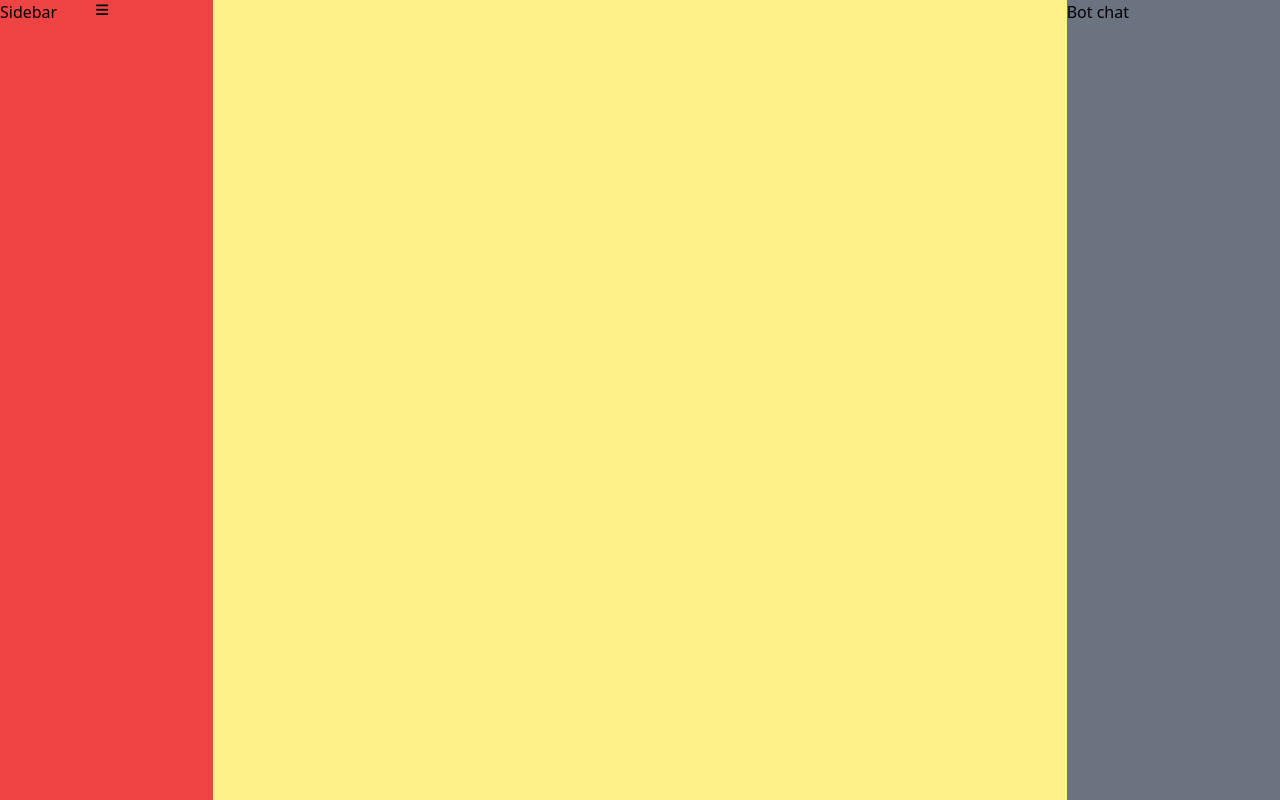
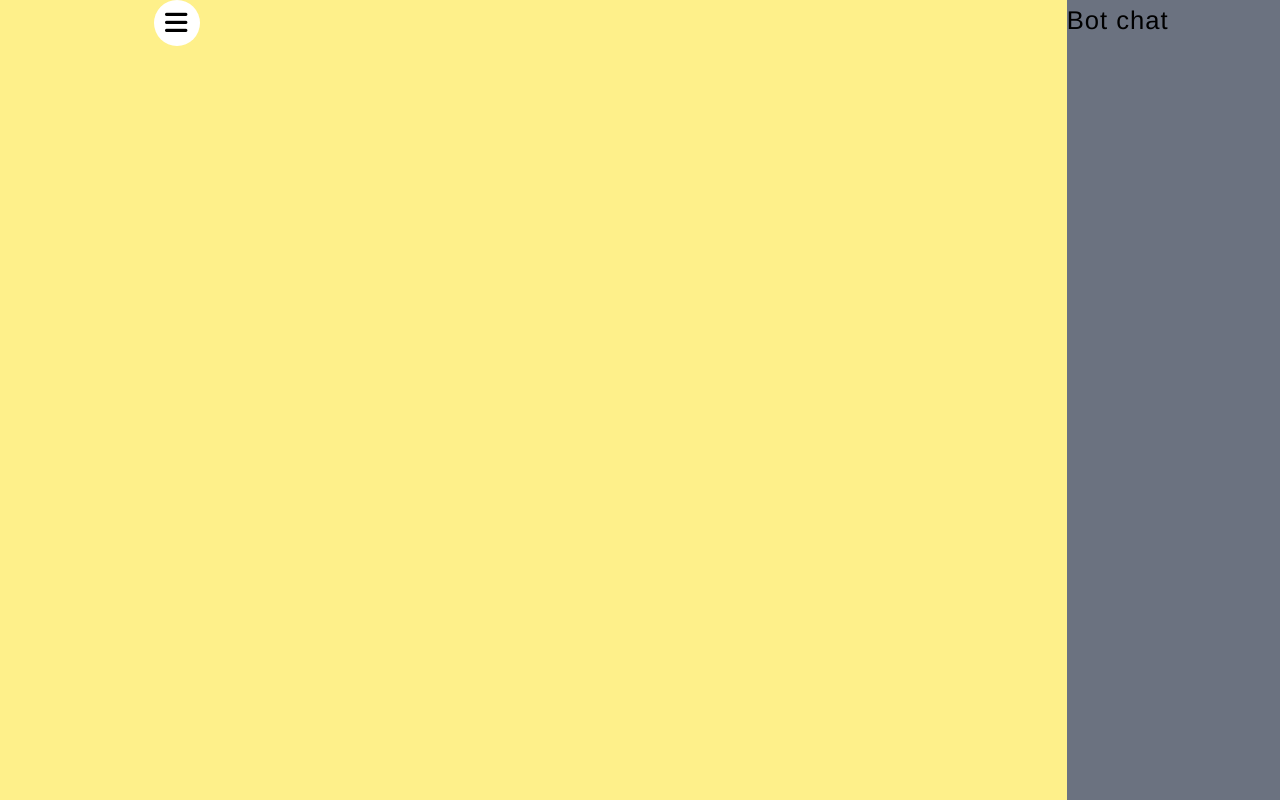
Before and after one commit to FullsnackDevs/Mentary, a React (Create React App) app: page / in a window 1280 px wide. Built offline with nearby package versions, Linux system fonts and the light colour scheme.

Commit message:
Update Sidebar close button

```diff
--- a/src/App.js
+++ b/src/App.js
@@ -1,31 +1,39 @@
 import Editor from "./components/Editor";
 import Bot from "./components/Bot";
 import Sidebar from "./components/Sidebar";
-import { useEffect, useState} from "react";
-
-
+import "./index.css";
+import { useEffect, useState } from "react";
 
 export default function App() {
-  const [state, setState] = useState(true);
+  const [state, setState] = useState(false);
 
   useEffect(() => {
-      const menuIcon = document.querySelector("i.menu-icon");
+    const menuIcons = document.querySelectorAll("button.menu-btn");
+    menuIcons.forEach((menuIcon) =>
       menuIcon.addEventListener("click", () => {
-          setState(!state);
-      });
+        setState(!state);
+      })
+    );
   });
 
-
-  return(
+  return (
     <div className="flex justify-between h-screen w-full">
-
-      <div className={state ? "sidebar fixed left-0 w-1/6 top-0 h-full bg-red-500" : "sidebar fixed left-0 w-16 top-0 h-full bg-red-500 invisible"}>
-          <Sidebar/>
+      <button className="menu-btn menu-icon fixed top-0 left-24 z-10">
+        <i className="fa-solid fa-bars"></i>
+      </button>
+      <div
+        className={
+          state
+            ? "sidebar fixed left-0 w-1/6 top-0 h-full bg-red-500"
+            : "sidebar fixed left-0 w-16 top-0 h-full bg-red-500 invisible"
+        }
+      >
+        <Sidebar />
       </div>
-      <Editor/>
+      <Editor />
       <div className="fixed right-0 top-0 w-1/6 h-full bg-gray-500">
-          <Bot/>
+        <Bot />
       </div>
     </div>
-  )
+  );
 }
--- a/src/components/Editor.jsx
+++ b/src/components/Editor.jsx
@@ -1,7 +1,3 @@
-export default function Editor(){
-    return(
-        <div className="bg-yellow-200 w-full h-full">
-            <i className="menu-icon fa-solid fa-bars text-sm fixed top-0 left-24"></i>
-        </div>
-    )
+export default function Editor() {
+  return <div className="bg-yellow-200 w-full h-full"></div>;
 }
--- a/src/components/Sidebar.jsx
+++ b/src/components/Sidebar.jsx
@@ -1,7 +1,10 @@
-export default function Sidebar(){
-    return(
-        <div>
-            Sidebar
-        </div>
-    )
+export default function Sidebar() {
+  return (
+    <div>
+      <button className="menu-btn">
+        <i class="fa-solid fa-x"></i>
+        Close
+      </button>
+    </div>
+  );
 }
--- a/src/index.css
+++ b/src/index.css
@@ -1,3 +1,26 @@
 @tailwind base;
 @tailwind components;
 @tailwind utilities;
+
+html {
+  font-size: 62.5%;
+  line-height: 1.6rem;
+  box-sizing: border-box;
+  font-family: "Helvetica", "Poppins", Arial, sans-serif;
+  -webkit-tap-highlight-color: transparent;
+  font-size: 1.6rem;
+}
+
+* {
+  padding: 0;
+  margin: 0;
+  box-sizing: inherit;
+  letter-spacing: 1px;
+}
+
+.menu-icon {
+  background-color: white;
+  width: 1.8rem;
+  height: 1.8rem;
+  border-radius: 50%;
+}
--- a/tailwind.config.js
+++ b/tailwind.config.js
@@ -1,10 +1,24 @@
 /** @type {import('tailwindcss').Config} */
 module.exports = {
-  content: [
-    "./src/**/*.{js,jsx,ts,tsx}",
-  ],
+  content: ["./src/**/*.{js,jsx,ts,tsx}"],
   theme: {
     extend: {},
+    fontSize: {
+      sm: "0.8rem",
+      base: "1rem",
+      xl: "1.25rem",
+      "2xl": "1.563rem",
+      "3xl": "1.953rem",
+      "4xl": "2.441rem",
+      "5xl": "3.052rem",
+    },
+    fontFamily: {
+      sans: ["Helvetica", "Arial", "sans-serif"],
+      serif: ["ui-serif", "Georgia"],
+      mono: ["ui-monospace", "SFMono-Regular"],
+      display: ["Times new roman"],
+      body: ['"Open Sans"'],
+    },
   },
   plugins: [],
-}
+};
```
Also changed, not shown: public/index.html (+7 -1 lines).
